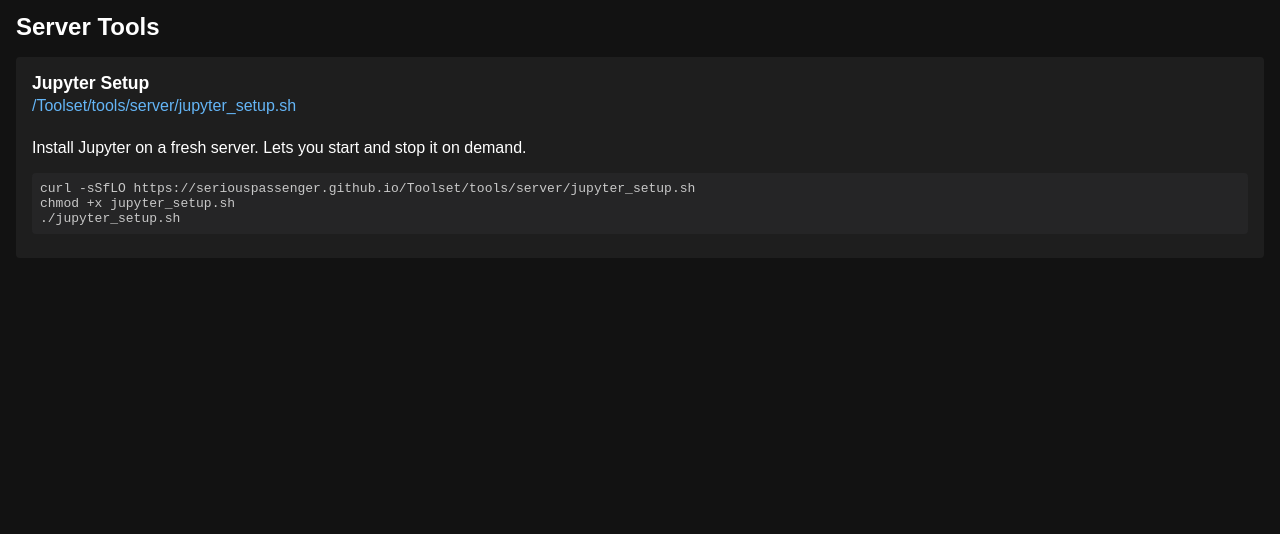
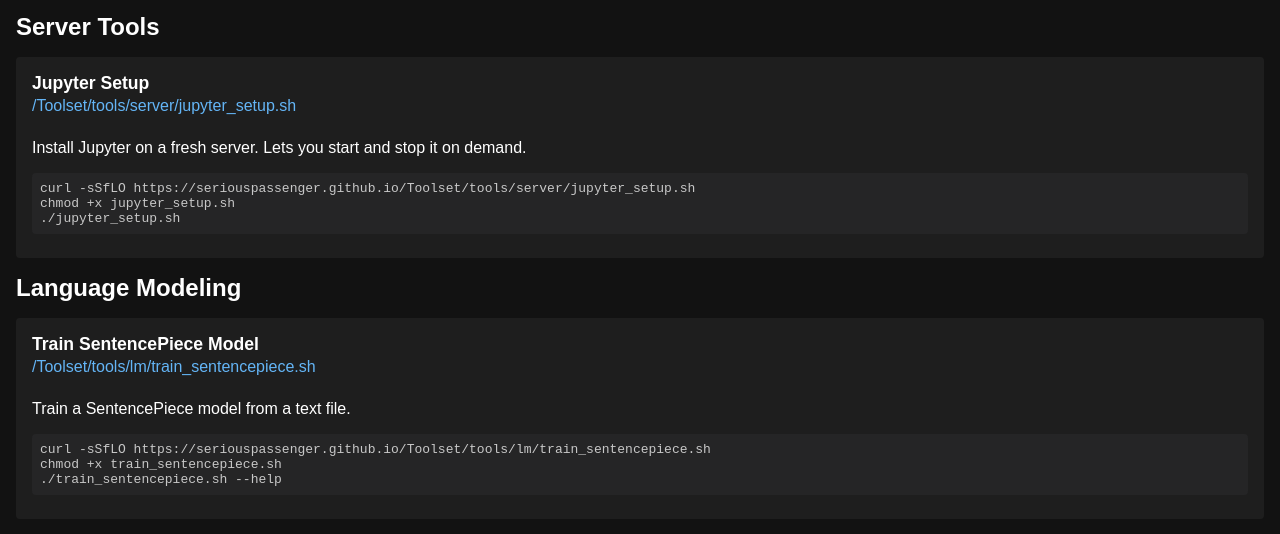
Before and after one commit to SeriousPassenger/Toolset, a plain HTML site: page index.html in a window 1280 px wide. Shown: the part 106-640 px from the top of the page. Drawn offline with Linux system fonts and the light colour scheme.

Commit message:
add sentencepiece train script

```diff
--- a/index.html
+++ b/index.html
@@ -72,7 +72,21 @@ chmod +x jupyter_setup.sh
 ./jupyter_setup.sh</pre>
     </li>
 
-
+   <h2>Language Modeling</h2>
+   <ul></ul>
+    <li>
+      <div class="script-title">
+        Train SentencePiece Model
+      </div>
+      <a class="script-link" href="/Toolset/tools/lm/train_sentencepiece.sh">
+        /Toolset/tools/lm/train_sentencepiece.sh
+      </a>
+      <p>Train a SentencePiece model from a text file.</p>
+      <pre>curl -sSfLO https://seriouspassenger.github.io/Toolset/tools/lm/train_sentencepiece.sh
+chmod +x train_sentencepiece.sh
+./train_sentencepiece.sh --help</pre>
+    </li>
+   </ul>
   </ul>
 </body>
 </html>
```
Also changed, not shown: 1 other file.
